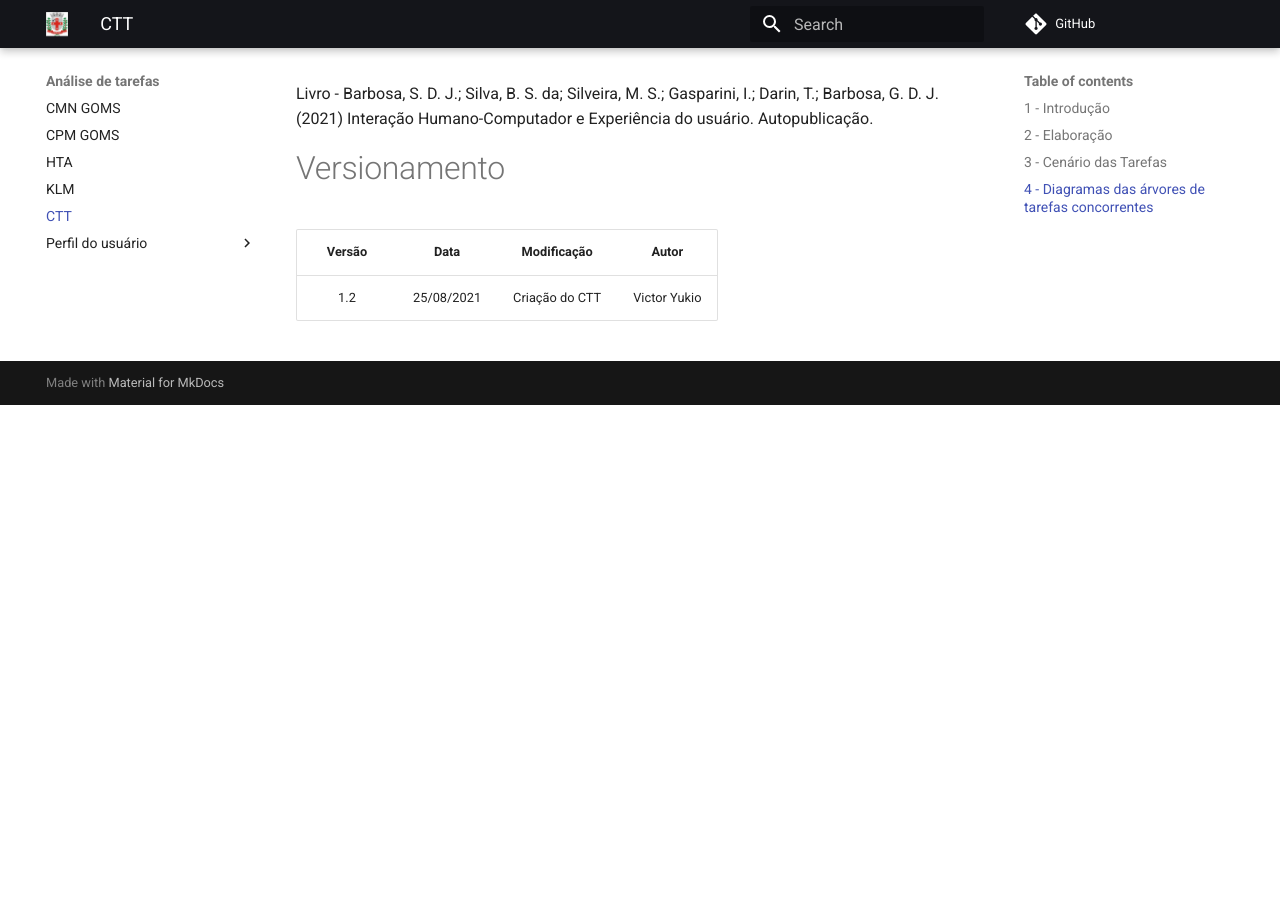
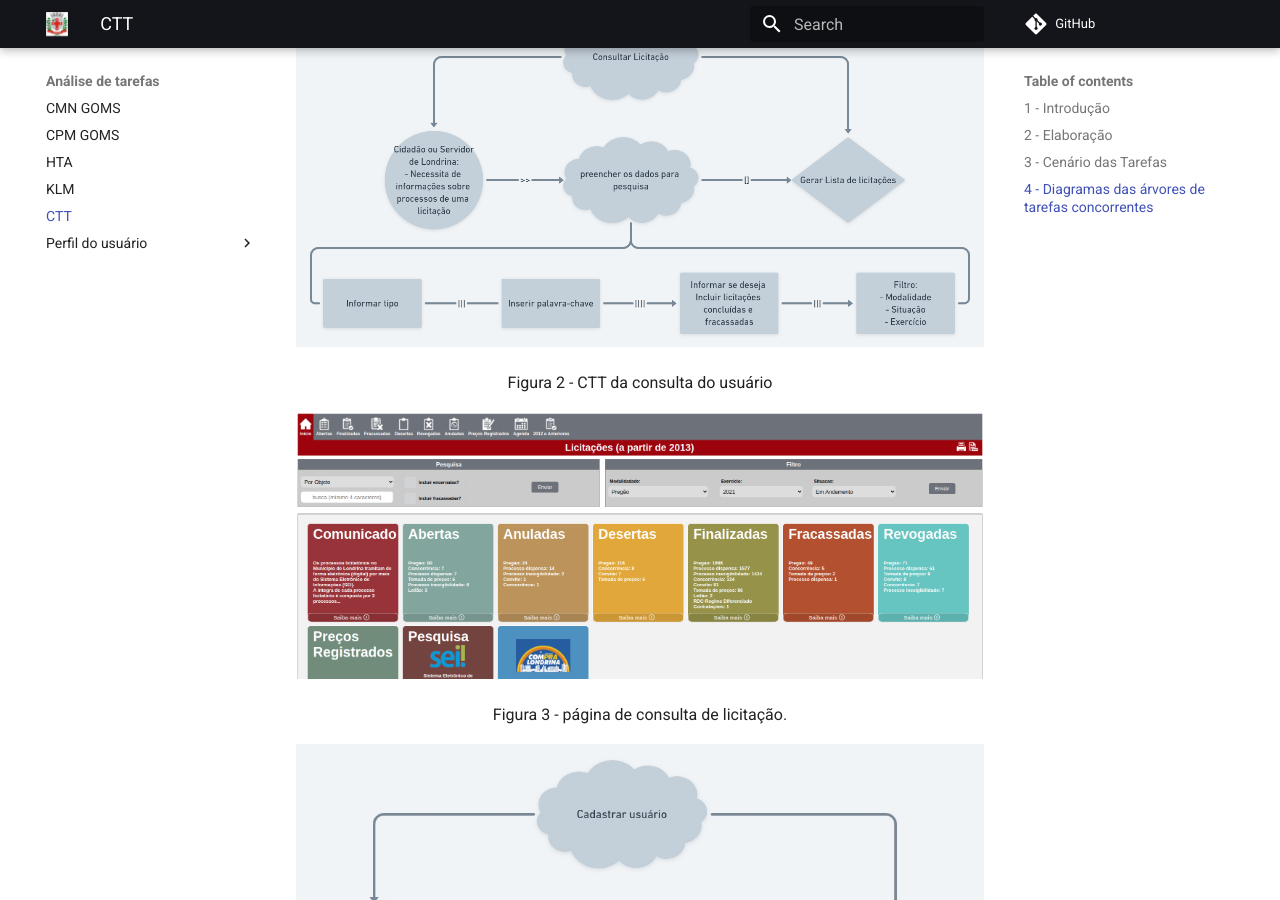
Before and after one commit to Interacao-Humano-Computador/2021.1-Prefeitura-de-Londrina, an MkDocs documentation site: the page built from docs/analise_de_tarefas/ctt.md, in a window 1280 px wide and 900 px high, scrolled down 2373 px. Built offline with MkDocs 1.6.1 and Material for MkDocs 9.7.7, drawn with Linux system fonts in a browser that asks for light colours; comment, search, counter and statistics services are not loaded; before the commit the page ends 2778 px from its top, so only the background shows below that.

Commit message:
resolver conflitos e corrigir versao
Signed-off-by: yukioz <yukio.link@gmail.com>

```diff
--- a/docs/analise_de_tarefas/ctt.md
+++ b/docs/analise_de_tarefas/ctt.md
@@ -56,7 +56,7 @@
 ## 4 - Diagramas das árvores de tarefas concorrentes
 
 <div
-    style="text-align:center"><img src="../assets/img/task-trees/legenda.png"
+    style="text-align:center"><img src="../../assets/img/task-trees/legenda.png"
 >
 </div>
 <center>
@@ -64,7 +64,7 @@
 </center>
 
 <div
-    style="text-align:center"><img src="../assets/img/task-trees/CTT-consultar.png"
+    style="text-align:center"><img src="../../assets/img/task-trees/CTT-consultar.png"
 >
 </div>
 <center>
@@ -72,7 +72,7 @@
 </center>
 
 <div
-    style="text-align:center"><img src="../assets/img/task-trees/tela-consulta.png"
+    style="text-align:center"><img src="../../assets/img/task-trees/tela-consulta.png"
 >
 </div>
 <center>
@@ -80,7 +80,7 @@
 </center>
 
 <div
-    style="text-align:center"><img src="../assets/img/task-trees/CTT-logar.jpeg"
+    style="text-align:center"><img src="../../assets/img/task-trees/CTT-logar.jpeg"
 >
 </div>
 <center>
@@ -88,7 +88,7 @@
 </center>
 
 <div
-    style="text-align:center"><img src="../assets/img/task-trees/tela-login.png"
+    style="text-align:center"><img src="../../assets/img/task-trees/tela-login.png"
 >
 </div>
 <center>
@@ -104,4 +104,4 @@
 
 | Versão | Data | Modificação | Autor |
 | :---: |:---: | :---: | :---: |
-|  1.2  | 25/08/2021 | Criação do CTT | Victor Yukio |
+|  1.0  | 25/08/2021 | Criação do CTT | Victor Yukio |
```
